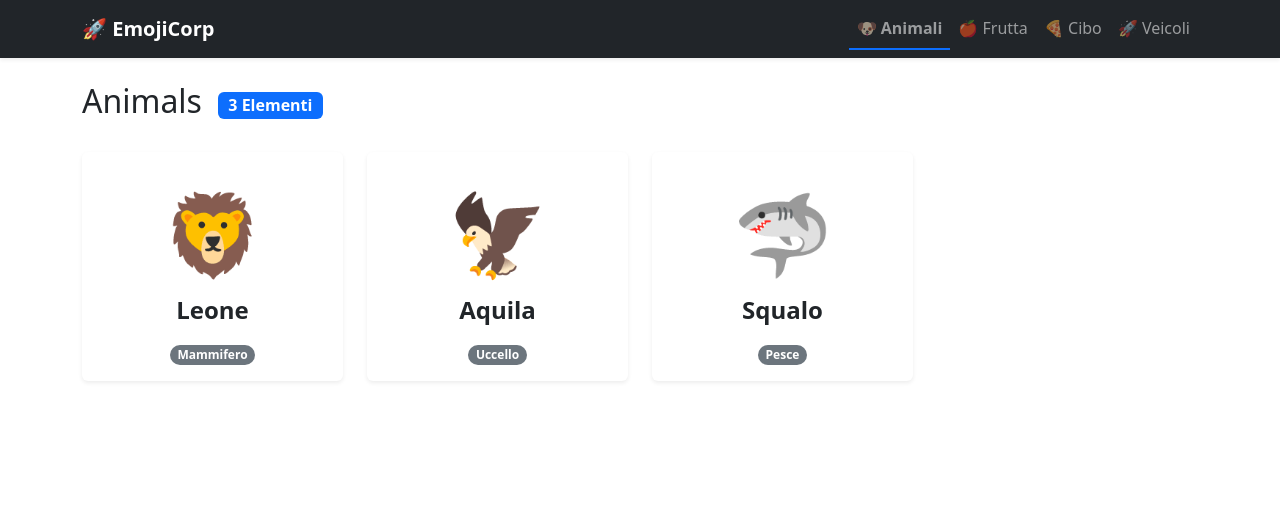
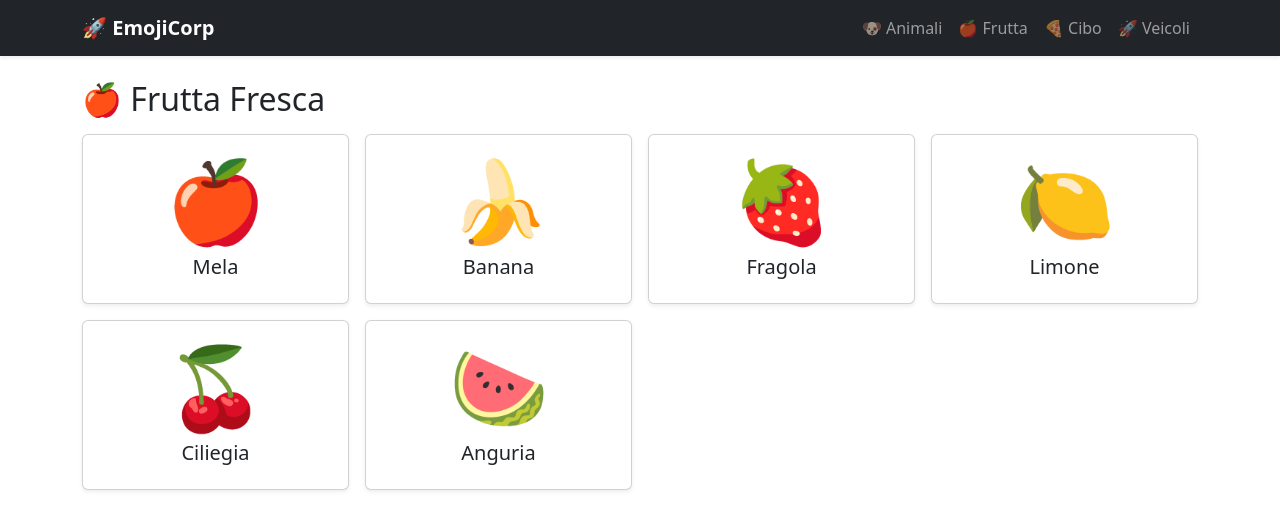
Before and after one commit to Ascione-A/emojicorp-spa, an Angular app in the folder emojicorp/: page /fruits in a window 1280 px wide. Before the commit this address led to /generic/animals. Shown: the top 530 px of the page. Built offline with nearby package versions, Linux system fonts and the light colour scheme.

Commit message:
aggiunta rotte e componente generico

```diff
--- a/emojicorp/src/app/components/generic/generic.ts
+++ b/emojicorp/src/app/components/generic/generic.ts
@@ -43,23 +43,33 @@
     ]
   };
 
+  // Mettiamo 'ActivatedRoute' all'interno del costruttore.
+  // Angular fornisce automaticamente l'istanza contenente le informazioni sulla rotta attiva.
   constructor(private route: ActivatedRoute) {}
 
+
+  // ngOnInit viene eseguito automaticamente subito dopo la creazione del componente
   ngOnInit(): void {
+    // 'paramMap' è un Observable (un flusso di dati continuo).
+    // Con .subscribe() ci mettiamo in ascolto dei cambiamenti nell'URL.
+    // Ogni volta che l'ID nell'URL cambia (es. da /generic/fruits a /generic/food),
+    // la funzione callback 'getRouterParam' viene eseguita automaticamente.
     this.route.paramMap.subscribe((params: ParamMap) => {
       this.getRouterParam(params);
     });
   }
 
+  // METODO DI LOGICA: Estrae il parametro ed elabora i dati corrispondenti
   getRouterParam(params: ParamMap): void {
+    // Estraiamo il valore della variabile ':id' definita nel file app.routes.ts
     const id = params.get('id');
 
+    // Verifichiamo che l'ID esista e sia una chiave valida del nostro datastore
     if (id && this.dataset[id]) {
       this.categoryKey = id;
-      this.itemsList = this.dataset[id];
+      this.itemsList = this.dataset[id]; // Aggiorna il vettore con i dati corretti
     } else {
-      this.categoryKey = '';
-      this.itemsList = [];
+      this.itemsList = []; // Reset se la categoria non esiste
     }
   }
 }
```
Also changed, not shown: emojicorp/src/app/app.routes.ts (+32 -3 lines).
